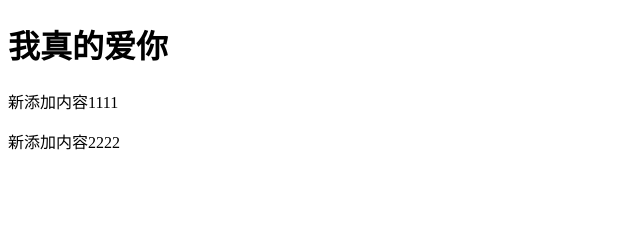
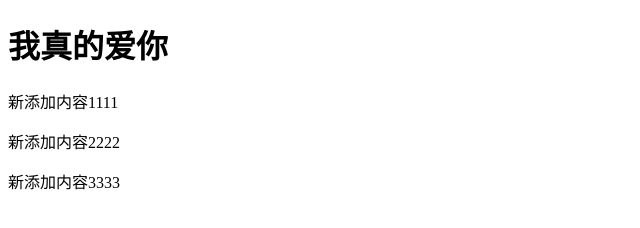
Before and after one commit to Victoriajone/git-demo, a plain HTML site: page index.html in a window 1280 px wide. Shown: the whole page, without its empty margins (0-640 px from the left). Drawn offline with Linux system fonts and the light colour scheme.

Commit message:
Update index.html

```diff
--- a/index.html
+++ b/index.html
@@ -10,5 +10,6 @@
   <h1>我真的爱你</h1>
   <p>新添加内容1111</p>
   <p>新添加内容2222</p>
+  <p>新添加内容3333</p>
 </body>
 </html>
```
